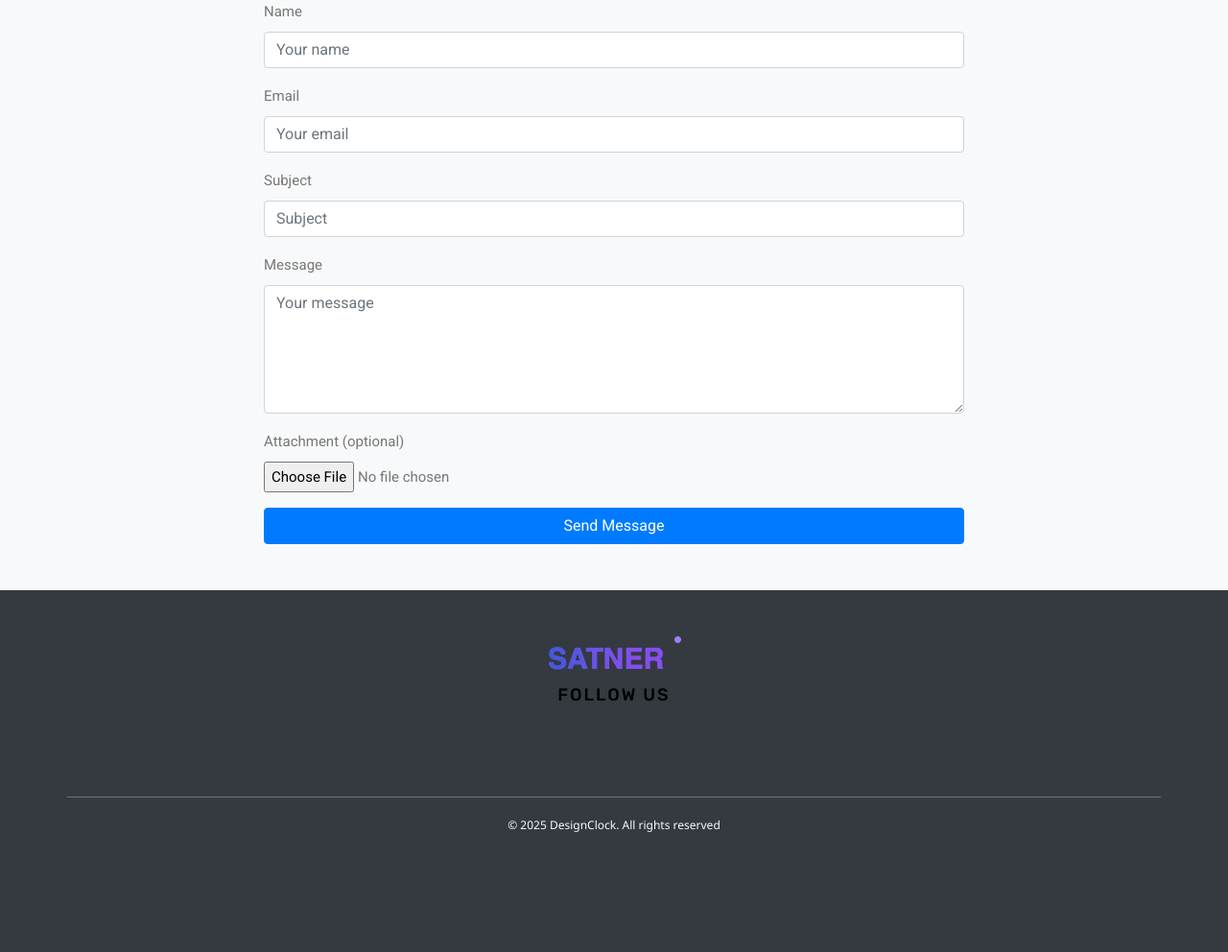
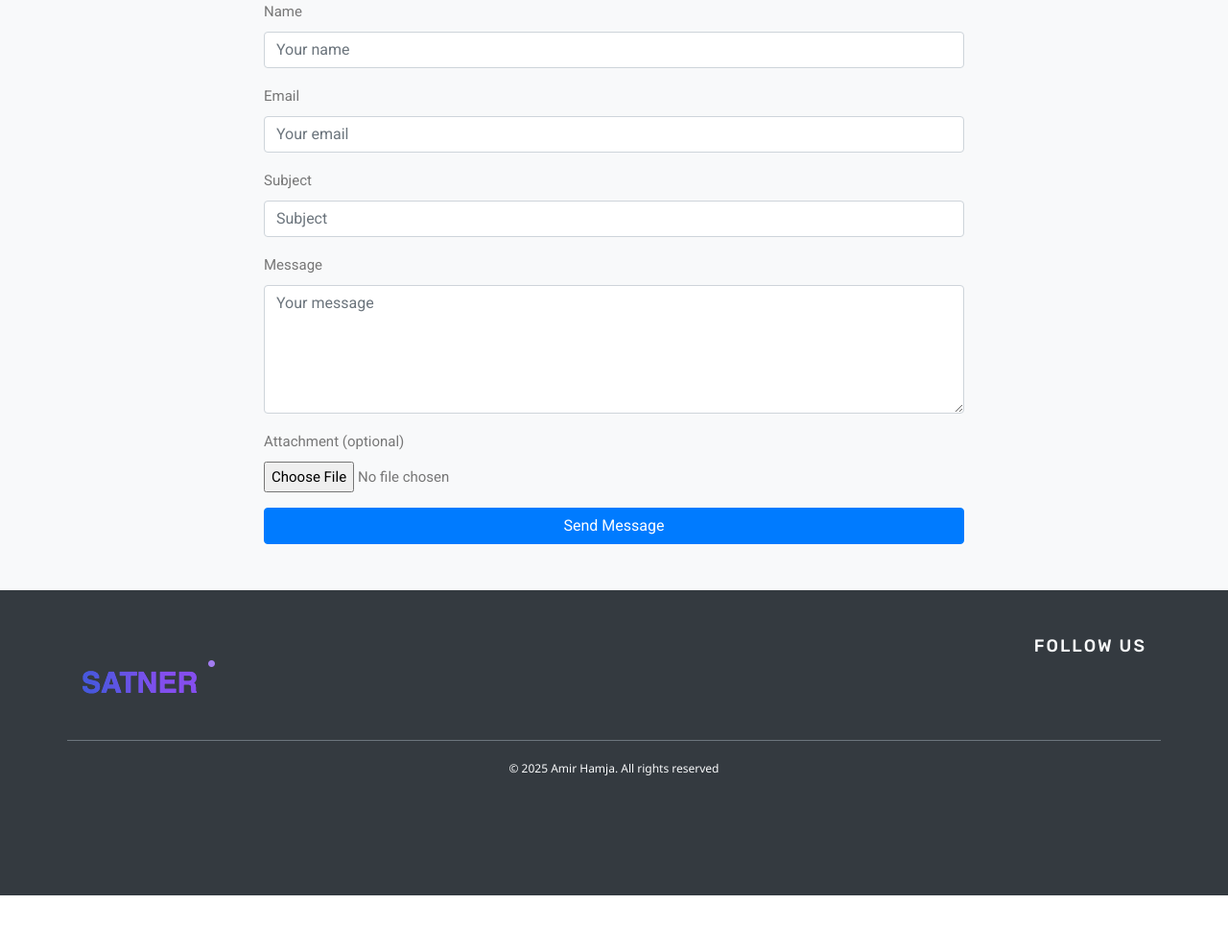
Before and after one commit to amirhamjacse/GraphicsAgenci, a Django app: page /contact/ in a window 1280 px wide. Shown: the part 3622-4614 px from the top of the page at 96% size. After the commit the page ends 4555 px from the top, so only its background shows below. Run offline with Django 4.2, Linux system fonts and the light colour scheme; parts of the project's set-up code (start-up, migrations or seed data) failed here and were passed over; some libraries are stand-ins or nearby versions.

Commit message:
update footer

```diff
--- a/landingpage/templates/index3.html
+++ b/landingpage/templates/index3.html
@@ -319,15 +319,16 @@
   <div class="container">
     <div class="row justify-content-center text-center">
       <div class="col-lg-12">
-		  <div class="footer_top d-flex flex-column align-items-center mb-4">
-			<div class="footer_logo mb-3">
+        <div class="footer_top d-flex flex-row justify-content-between align-items-center flex-wrap mb-4 text-center text-lg-start">
+          <div class="footer_logo mb-3 mb-lg-0">
             <a href="#" class="d-inline-block">
               <img src="{% if site_settings.logo %}{{ site_settings.logo.url }}{% else %}{% static 'img/logo.png' %}{% endif %}"
                    alt="{{ site_settings.site_name|default:'DesignClock' }}"
                    style="max-height: 60px;">
             </a>
           </div>
-			<h4 class="text-uppercase mb-3" style="letter-spacing: 2px;">Follow Us</h4>
+          <div class="follow_us d-flex flex-column align-items-center">
+            <h4 class="text-uppercase mb-2 text-light" style="letter-spacing: 2px;">Follow Us</h4>
             <div class="footer_social">
               {% if site_settings.facebook_url %}
               <a href="{{ site_settings.facebook_url }}" target="_blank" class="text-light mx-2" style="font-size: 1.4rem;">
@@ -358,9 +359,11 @@
           </div>
         </div>
       </div>
+    </div>
+
     <div class="row footer_bottom justify-content-center border-top border-secondary pt-3">
       <p class="col-lg-8 col-sm-12 footer-text text-center small">
-		  &copy; <script>document.write(new Date().getFullYear());</script> {{ site_settings.site_name|default:"DesignClock" }}.
+        &copy; <script>document.write(new Date().getFullYear());</script> {{ site_settings.site_name|default:"Amir Hamja" }}.
         {{ site_settings.footer_description|default:"All rights reserved" }}
         {% if site_settings.contact_email %} | Email: <a href="mailto:{{ site_settings.contact_email }}" class="text-light">{{ site_settings.contact_email }}</a>{% endif %}
         {% if site_settings.contact_phone %} | Phone: <a href="tel:{{ site_settings.contact_phone }}" class="text-light">{{ site_settings.contact_phone }}</a>{% endif %}
```
Lines whose indentation alone changed are shown as unchanged.
